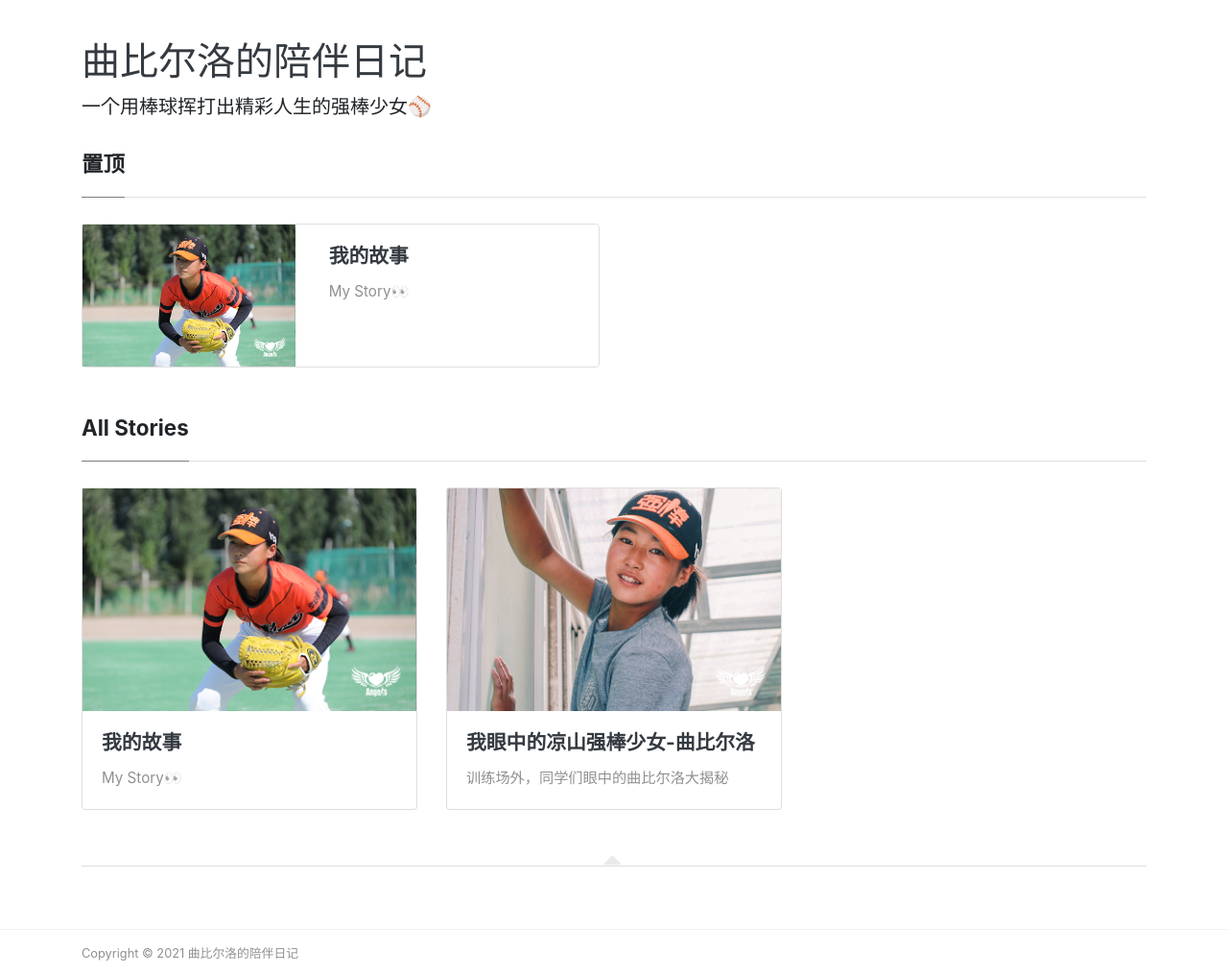
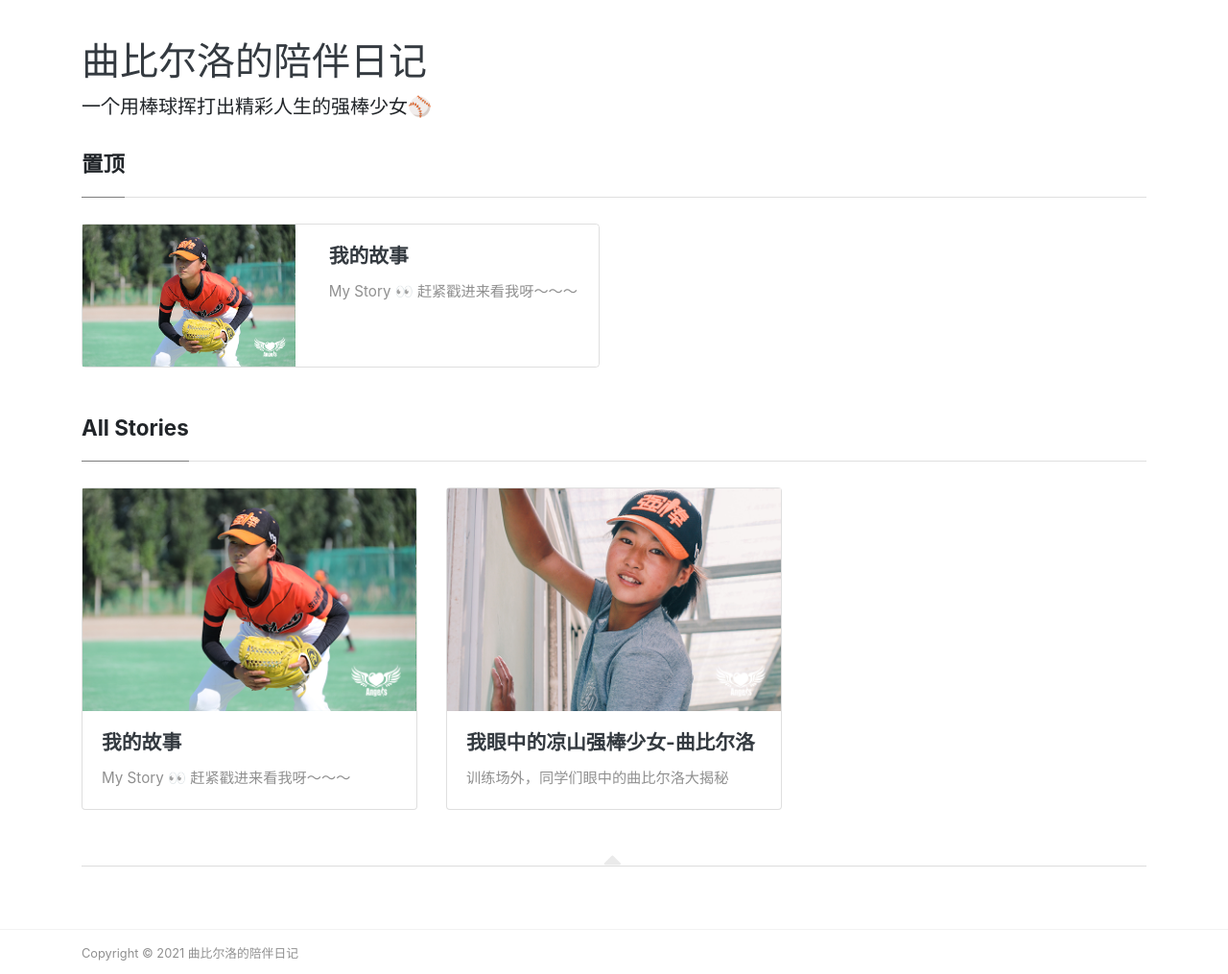
Before and after one commit to sis9sis9/finalwork, a Jekyll site: the page built from index.html, in a window 1280 px wide. Shown: the whole page at 96% size. Built offline with Jekyll 4.4.1, drawn with Linux system fonts in a browser that asks for light colours; nearby versions of some CDN libraries; the list of posts is cut into pages by our own code.

Commit message:
Update 2021-03-15-my-intro.md

```diff
--- a/_posts/2021-03-15-my-intro.md
+++ b/_posts/2021-03-15-my-intro.md
@@ -5,7 +5,7 @@ image: assets/images/1.JPG
 featured: true
 ---
 
-#### My Story👀
+#### My Story 👀 赶紧戳进来看我呀～～～
 
 大家好，很高兴认识各位😄
 
```
